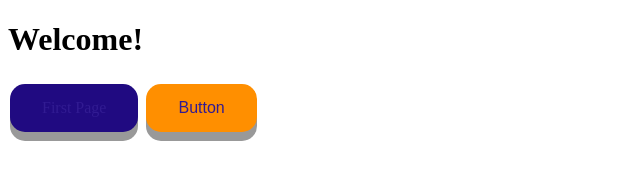
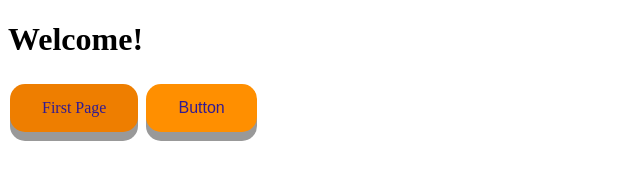
Before and after one commit to EvanSchmitz13/EvanSchmitz13.github.io, a plain HTML site: page index.html in a window 1280 px wide. In both pictures the pointer is over the link "First Page". Shown: the whole page, without its empty margins (0-640 px from the left). Drawn offline with Linux system fonts and the light colour scheme.

Commit message:
Update index.html

```diff
--- a/index.html
+++ b/index.html
@@ -17,10 +17,10 @@
         border-radius: 15px;
       }
       .button1:hover {
-        background-color: #200A81
+        background-color: #EE7E00
       }
       .button1:active {
-        background-color: #200A81;
+        background-color: #EE7E00;
         box-shadow: 0 5px #666;
         transform: translateY(4px);
     }
```
